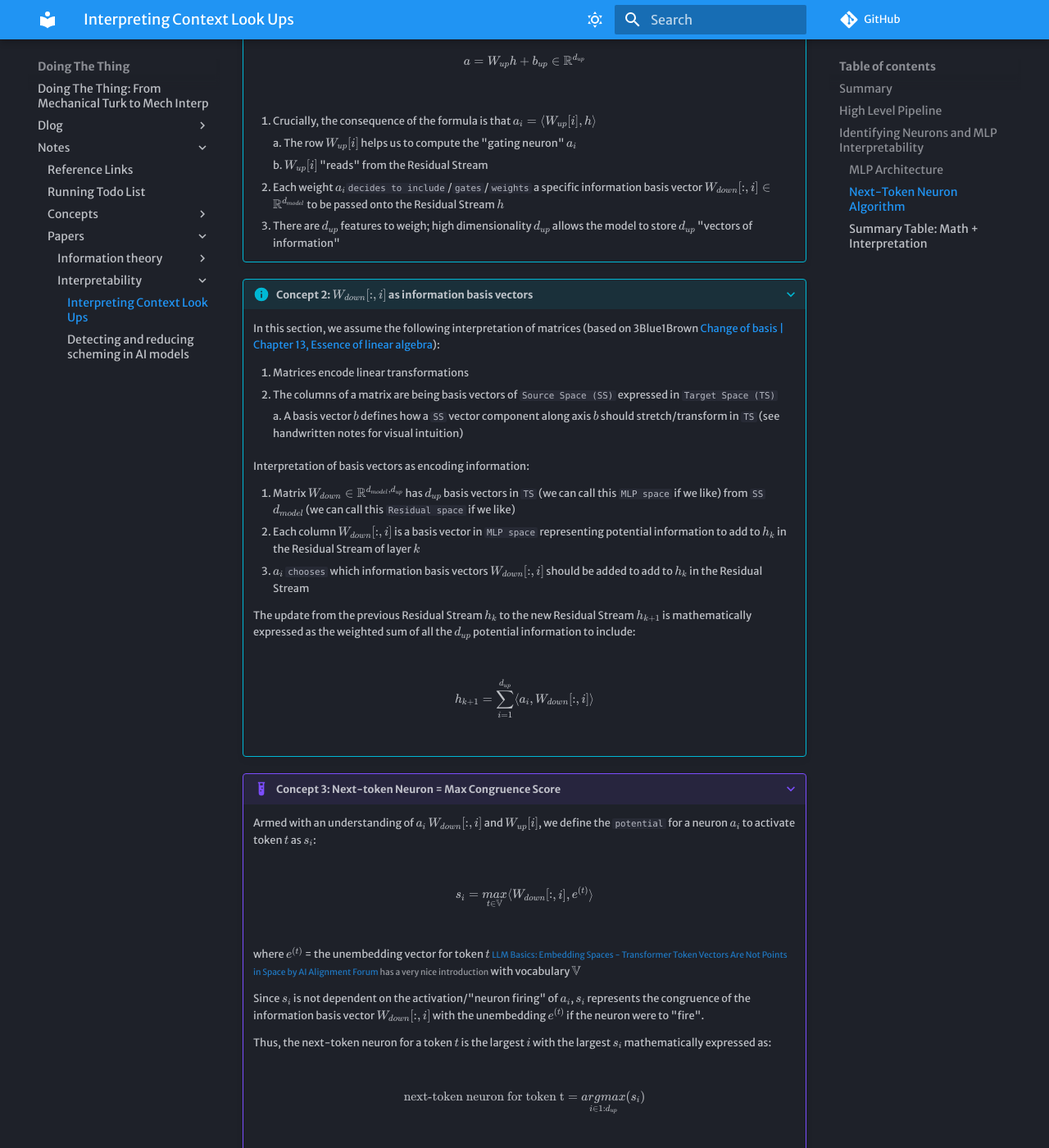
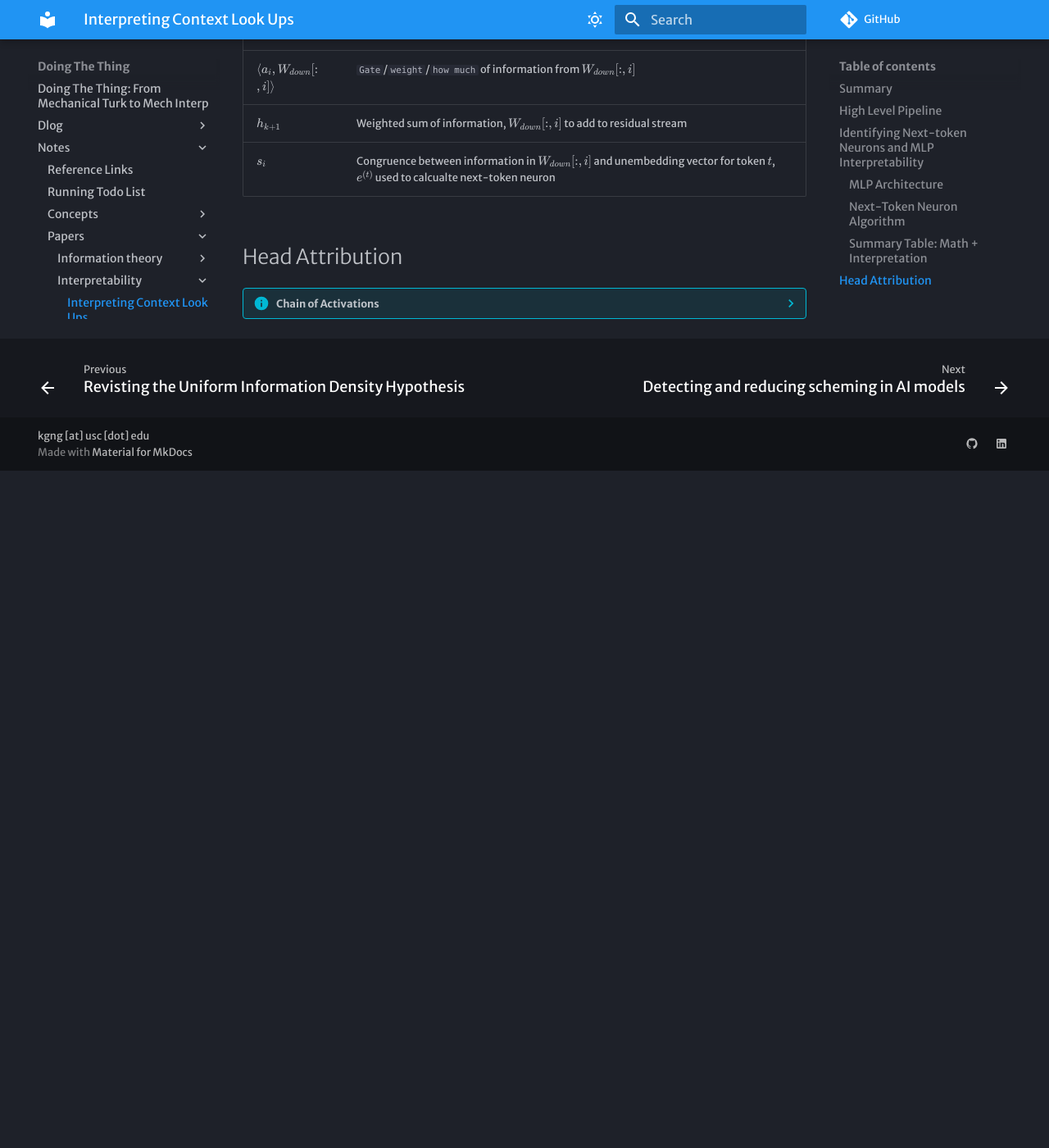
Before and after one commit to Ky-Ng/doing-the-thing, an MkDocs documentation site: the page built from docs/notes/papers/interpretability/Neo_et_al_2024.md, in a window 1280 px wide and 1400 px high, scrolled down 1719 px. Shown: the whole window at 82% size. Built offline with MkDocs 1.6.1 and Material for MkDocs 9.7.7, drawn with Linux system fonts in a browser that asks for light colours; some web fonts are replaced; comment, search, counter and statistics services are not loaded; after the commit the page ends 2293 px from its top, so only the background shows below that; some of the changed lines change nothing that is shown; some of the changed text lies outside the part shown.

Commit message:
rename file

```diff
--- a/docs/notes/papers/interpretability/Interpreting_Context_Look_Ups_Neo_et_al_2024.md
+++ b/docs/notes/papers/interpretability/Neo_et_al_2024.md
@@ -20,10 +20,10 @@
 3. Use GPT-4 to generate explanations for activity patterns of these attention heads
 4. Evaluate response quality by using GPT-4 zero shot classifier for head activity on a new prompt
 
-## Identifying Neurons and MLP Interpretability
+## Identifying Next-token Neurons and MLP Interpretability
 
 ### MLP Architecture
-???+ example "MLP Algorithm"
+??? example "MLP Algorithm"
     let Up Projection Weight Matrix $ = W_{up} \in \mathbb{R}^{d_{up}, d_{model}}$
 
     let Down Projection Weight Matrix $ = W_{down} \in \mathbb{R}^{d_{model}, d_{up}}$
@@ -41,9 +41,9 @@
 
 1. Feature Weighting (Reading from Residual Stream)
 2. Down Projection Matrix Columns as Information (Writing to Residual Stream)
-3. Next-token neuron as max information and unembedding congruence
+3. Next-token neuron as max congruence between information and unembedding
 
-???+ info "Concept 1: Feature Weighting"
+??? info "Concept 1: Feature Weighting"
     To find the `next-token neuron` $a_i$ or weight of information vector $W_{down}[:,i]$, we calculate $a$:
 
     $$a = W_{up} h + b_{up} \in \mathbb{R}^{d_{up}}$$
@@ -57,7 +57,7 @@
     2. Each weight $a_i$` decides to include`/`gates`/`weights` a specific information basis vector $W_{down}[:,i] \in \mathbb{R}^{d_{model}}$ to be passed onto the Residual Stream $h$
     3. There are $d_{up}$ features to weigh; high dimensionality $d_{up}$ allows the model to store $d_{up}$ "vectors of information"
 
-???+ info "Concept 2: $W_{down}[:,i]$ as information basis vectors"
+??? info "Concept 2: $W_{down}[:,i]$ as information basis vectors"
     In this section, we assume the following interpretation of matrices (based on 3Blue1Brown [Change of basis | Chapter 13, Essence of linear algebra](https://www.youtube.com/watch?v=P2LTAUO1TdA)):
 
     1. Matrices encode linear transformations
@@ -73,9 +73,9 @@
 
     The update from the previous Residual Stream $h_{k}$ to the new Residual Stream $h_{k+1}$ is mathematically expressed as the weighted sum of all the $d_{up}$ potential information to include:
 
-    $$h_{k+1} = \sum_{i=1}^{d_{up}} \langle a_i, W_{down}[:,i] \rangle $$
+    $$h_{k+1} = \sum_{i=1}^{d_{up}} a_i \cdot W_{down}[:,i] $$
 
-???+ example "Concept 3: Next-token Neuron = Max Congruence Score"
+??? example "Concept 3: Next-token Neuron = Max Congruence Score"
     Armed with an understanding of $a_i$  $W_{down}[:,i]$ and $ W_{up}[i]$, we define the `potential` for a neuron $a_i$ to activate token $t$ as $s_i$:
 
     $$ s_i = \underset{t \in \mathbb{V}}{max} \langle W_{down}[:, i], e^{(t)} \rangle $$
@@ -96,3 +96,10 @@
 | $\langle a_i, W_{down}[:, i] \rangle$  | `Gate`/`weight`/`how much` of information from $W_{down}[:,i]$ |
 | $h_{k+1}$ | Weighted sum of information, $W_{down}[:, i]$ to add to residual stream |
 | $s_i$ | Congruence between information in $W_{down}[:, i]$ and unembedding vector for token $t$, $e^{(t)}$ used to calcualte next-token neuron
+
+## Head Attribution
+??? info "Chain of Activations"
+    Given a next-token neuron $i$ at layer $l$:
+
+    1. The definition of a next-token neuron is that the $i$ chosen has max $s_i$ for all tokens
+    2. Max $s_i$ means max
```
